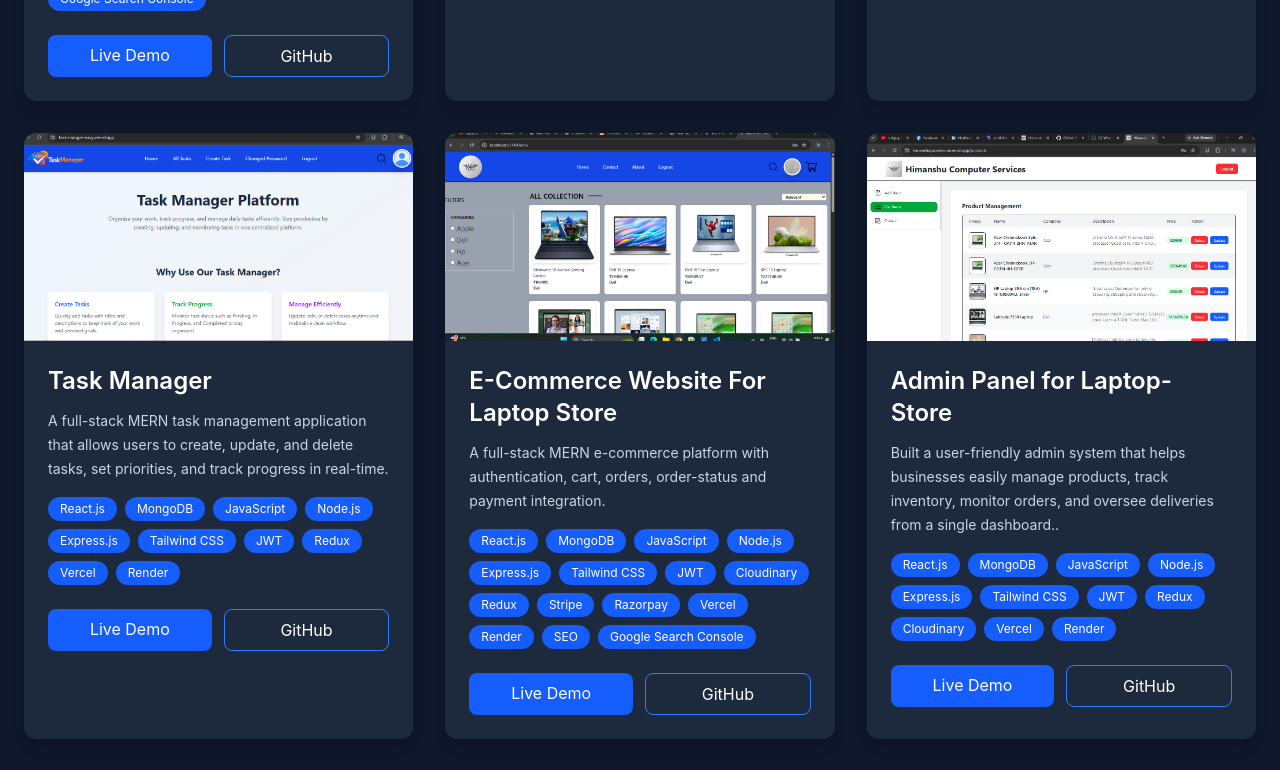
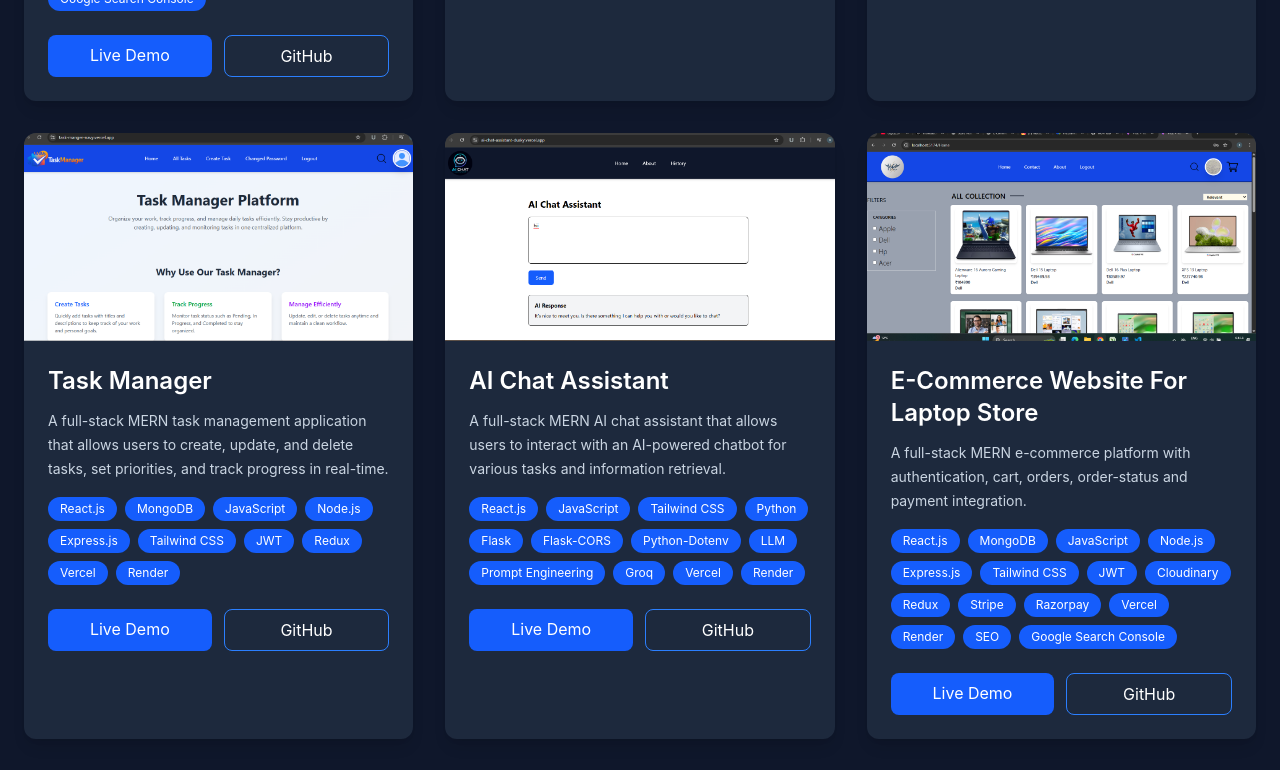
Before and after one commit to Sachin6389/Portfolio, a React (Vite) app: page /project in a window 1280 px wide. Shown: the part 1120-1890 px from the top of the page. Built offline with nearby package versions, Linux system fonts and the light colour scheme.

Commit message:
Update Project with adding new  project

```diff
--- a/src/Pages/Project.jsx
+++ b/src/Pages/Project.jsx
@@ -45,8 +45,18 @@ function Projects() {
       github: "https://github.com/Sachin6389/task_manger",
       live: "https://task-manger-navy.vercel.app/",
     },
+     {
+      id: 5,
+      title: "AI Chat Assistant",
+      description:
+        " A full-stack MERN AI chat assistant that allows users to interact with an AI-powered chatbot for various tasks and information retrieval.",
+      image: assets.AiChatAssistant,
+      technologies: ["React.js","JavaScript",  "Tailwind CSS", "Python","Flask","Flask-CORS","Python-Dotenv","LLM","Prompt Engineering","Groq", "Vercel", "Render"],
+      github: "https://github.com/Sachin6389/ai-chat-assistant ",
+      live: "https://ai-chat-assistant-dusky.vercel.app/",
+    },
     {
-      id: 5,
+      id: 6,
       title: "E-Commerce Website For Laptop Store",
       description:
         "A full-stack MERN e-commerce platform with authentication, cart, orders, order-status and payment integration.",
@@ -56,7 +66,7 @@ function Projects() {
       live: "https://himanshucomputerservicescom.vercel.app/",
     },
     {
-      id: 6,
+      id: 7,
       title: "Admin Panel for Laptop-Store",
       description:
         "Built a user-friendly admin system that helps businesses easily manage products, track inventory, monitor orders, and oversee deliveries from a single dashboard..",
@@ -67,7 +77,7 @@ function Projects() {
     },
 
      {
-      id: 7,
+      id: 8,
       title: "credit Score prediction based on financial data",
       description:
         "A machine learning model that predicts credit scores based on financial data, helping lenders assess the creditworthiness of applicants and make informed lending decisions.",
--- a/src/assets/assest.js
+++ b/src/assets/assest.js
@@ -11,5 +11,6 @@ import Menu from "./menu.png"
 import Task from "./Task.png"
 import CreditScore from "./Credit.png"
 import AbhiPhotography from "./AbhiPhoto.png"
+import AiChatAssistant from "./Ai-chat.png"
 
-export const assets = { logo ,  instagram , LaptopStore , Buildnex , AdminPanelLaptop , Triscaner , Github,Linkedin ,Menu , Back , Task , CreditScore , AbhiPhotography}
+export const assets = { AiChatAssistant, logo ,  instagram , LaptopStore , Buildnex , AdminPanelLaptop , Triscaner , Github,Linkedin ,Menu , Back , Task , CreditScore , AbhiPhotography}
```
Also changed, not shown: src/assets/Ai-chat.png (added).
